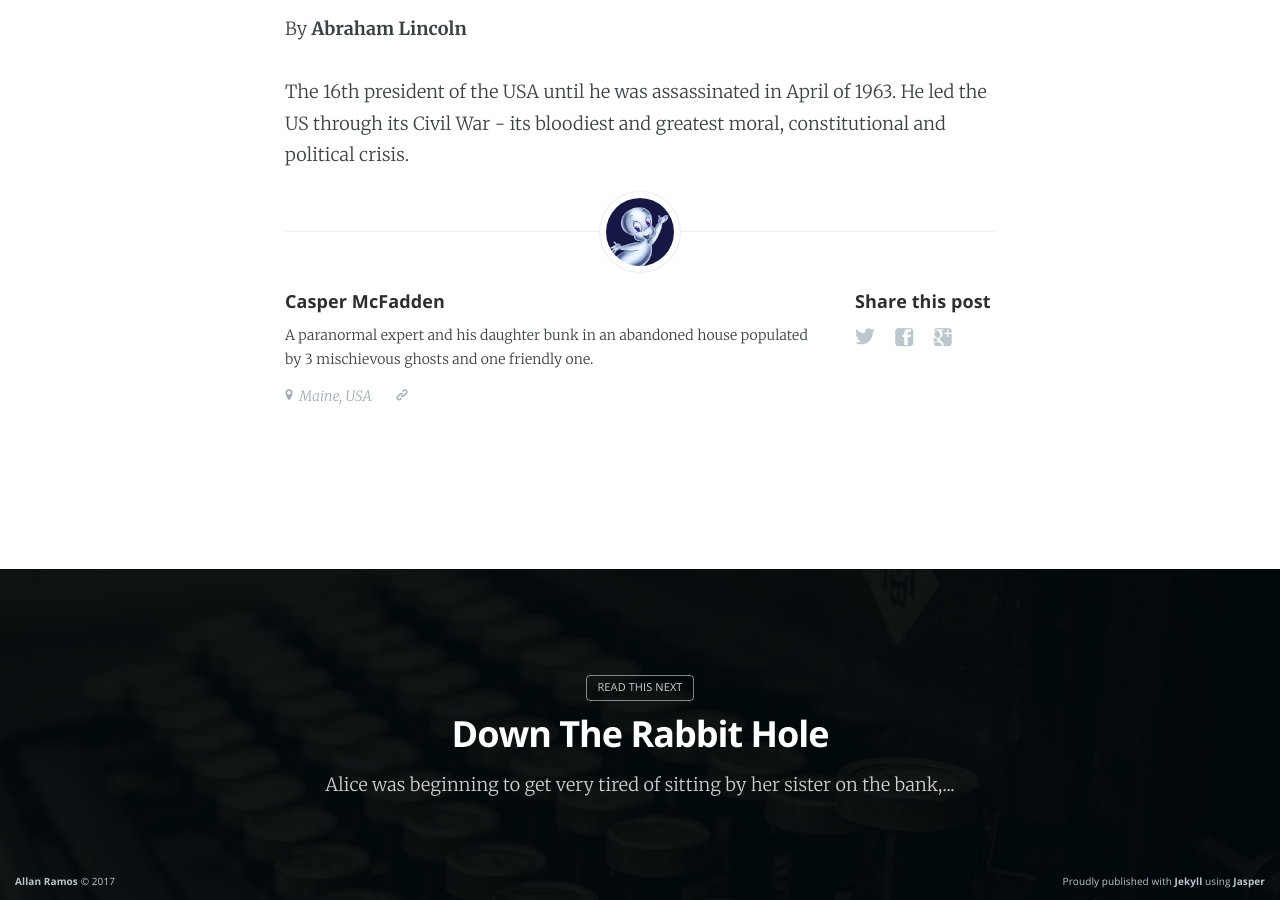
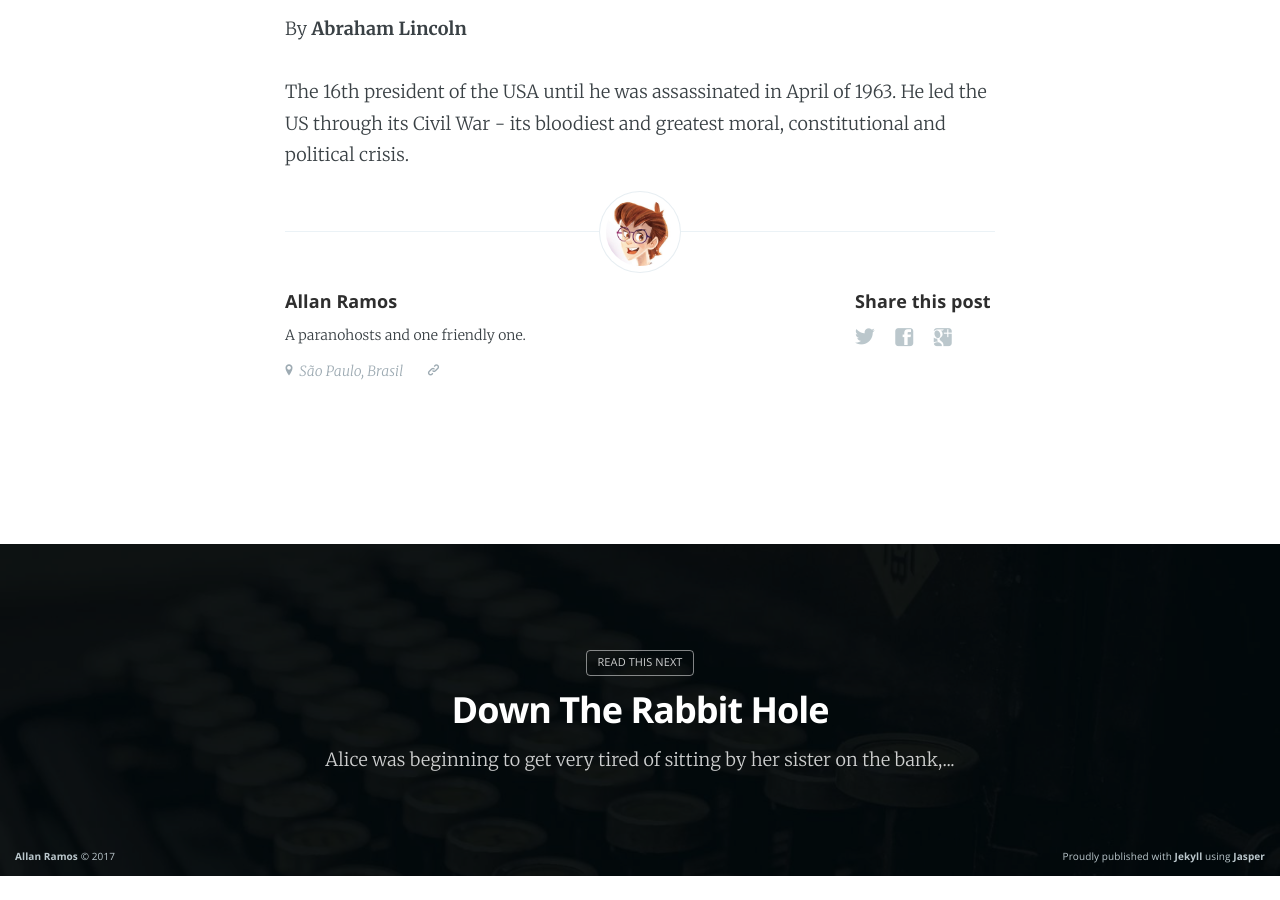
Before and after one commit to allangrds/blog, a Jekyll site: the page built from _posts/1863-11-19-gettysburg-address.md, in a window 1280 px wide and 900 px high, scrolled down 932 px. Built offline with Jekyll 4.4.1, drawn with Linux system fonts in a browser that asks for light colours; nearby versions of some CDN libraries; comment, search, counter and statistics services are not loaded; after the commit the page ends 1808 px from its top, so only the background shows below that; part of the change alters nothing that is shown.

Commit message:
Modificando config.yml

```diff
--- a/_config.yml
+++ b/_config.yml
@@ -1,77 +1,26 @@
-# Jykell configuration
-#markdown: redcarpet
-#highlighter: pygments
-markdown: kramdown
+# Configuração de marcação e linguagem
 highlighter: rouge
 paginate: 5
-language: 'en-uk'
+language: 'pt-br'
 
-# Website info
+# Informação do blog
 name: 'Allan Ramos'
 description: "Programação com um pouco de café."
 
-# Author's info
-author: 'Casper McFadden'
-# edit 'categories' in the front matter of every post to match this username
-nickname: casper
-bio: 'A paranormal expert and his daughter bunk in an abandoned house populated by 3 mischievous ghosts and one friendly one.'
-location: 'Maine, USA'
-url: "https://allangrds.github.io" # the base hostname & protocol for your site e.g. http://willianjusten.com.br
-image: 'assets/images/casper.png'
+# Informação do autor
+author: 'Allan Ramos'
+nickname: presto
+bio: 'A paranohosts and one friendly one.'
+location: 'São Paulo, Brasil'
+
+# Configuração do blog
+url: 'https://allangrds.github.io'
+image: 'assets/images/presto.png'
 google_analytics: UA-69281367-1
 disqus: allangrds
-# edit baseurl to simply '/' if using as your personal page (instead of a project page)
-baseurl: "/blog/" # the subpath of your site, e.g. /blog
-
-# Permalinks
+baseurl: '/blog/'
 permalink: /:title
-# permalink: /author/:username
-# permalink: /tag/:tag
-
-
-# gems and other configs
 gems: [jekyll-paginate]
 exclude: [vendor]
-
-# Additional settings available on the front-matter
-# Site logo in the index.html (as in demo.ghost.io)
-# Author's page cover in _layouts/author.html
-# The same for page.html and tag.html layouts
-# Post's page cover as a per-post basis _posts/...
-# Disqus comments as a per-post basis
-# ...
-
-
-# Settings for builing master branch with travis-ci
-# with jekyll-travis
-
-# Settings for deploy rake task
-# Username and repo of Github repo, e.g.
-# https://github.com/USERNAME/REPO.git
-# username defaults to ENV['GIT_NAME'] used by Travis
-# repo defaults to USERNAME.github.io
-# Branch defaults to "source" for USERNAME.github.io
-# or "master" otherwise
-safe: false
-lsi: false
-username: biomadeira
-repo: jasper
-branch: master
-relative_source: ../jasper/
-destination: ../jasper-pages/
-production_url:  https://biomadeira.github.io/jasper/
-source_url:      https://github.com/biomadeira/jasper/
-
-exclude:
-  - README.md
-  - Rakefile
-  - Gemfile
-  - Gemfile.lock
-  - changelog.md
-  - "*.Rmd"
-  - vendor
-  - .travis.yml
-
-
 disqus:
   shortname: allangrds
```
Also changed, not shown: assets/images/presto.png (added).
